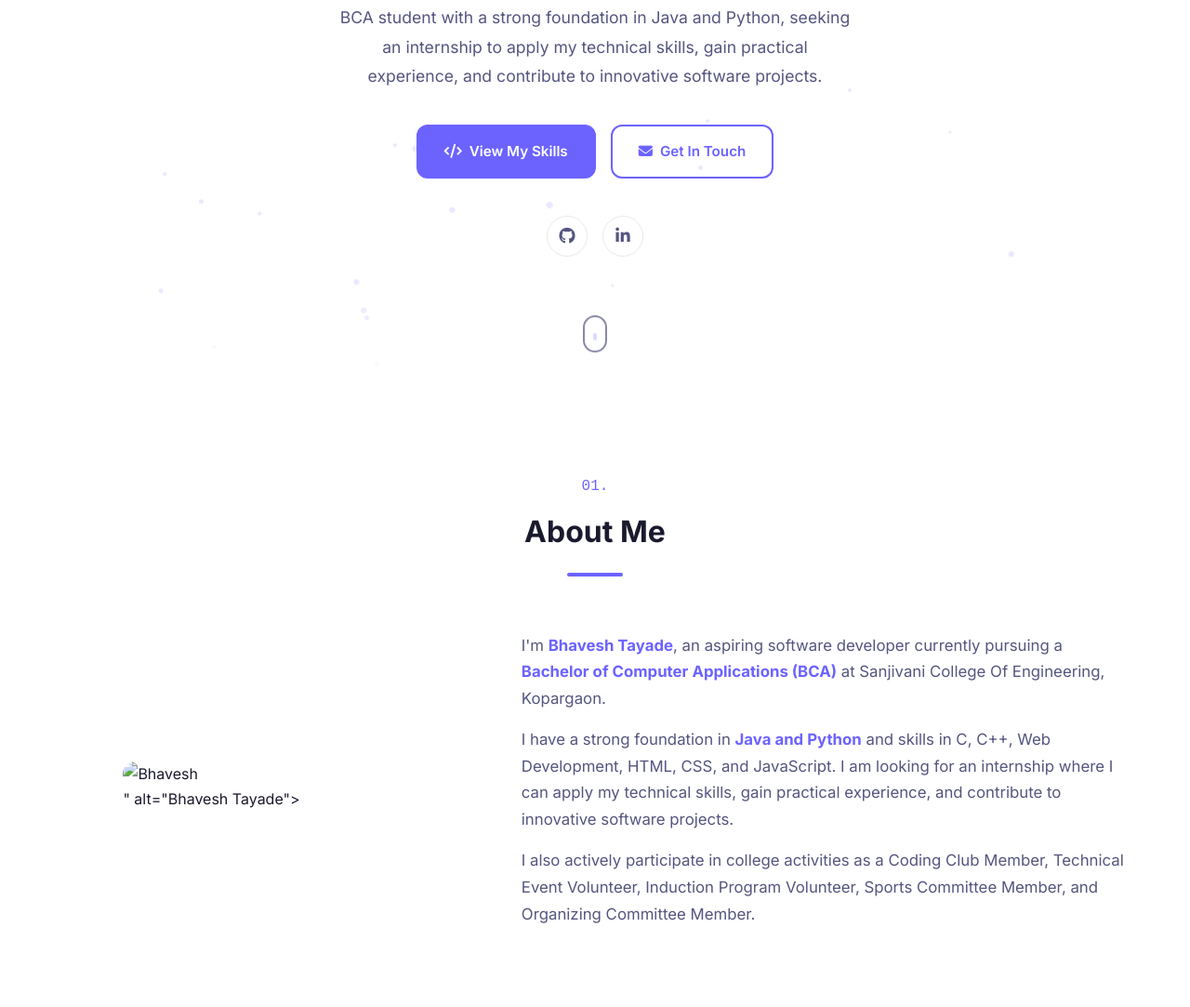
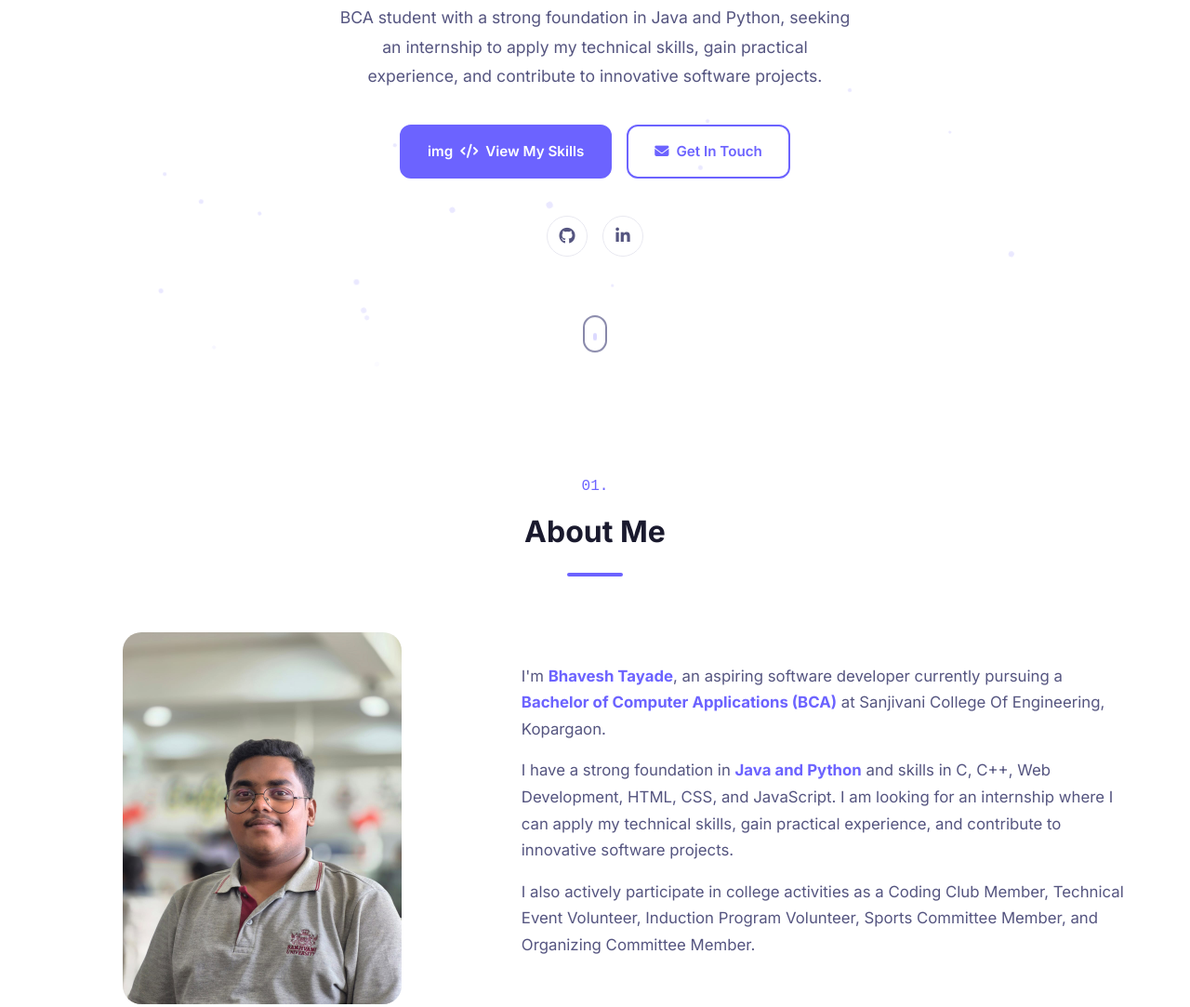
Before and after one commit to tayadebhavesh2007-cpu/portfolio, a plain HTML site: page index.html in a window 1280 px wide. Shown: the part 390-1473 px from the top of the page at 93% size. Drawn offline with Linux system fonts and the light colour scheme.

Commit message:
Update index.html

```diff
--- a/index.html
+++ b/index.html
@@ -39,7 +39,7 @@
                 gain practical experience, and contribute to innovative software projects.
             </p>
            <div class="hero-buttons animate-fade-up delay-4">
-    <a href="#skills" class="btn btn-primary">
+    <a href="#skills" class="btn btn-primary">img
         <i class="fas fa-code"></i> View My Skills
     </a>
 
@@ -77,7 +77,9 @@
             <div class="about-grid">
                 <div class="about-image" data-aos>
                     <div class="image-wrapper">
-                        <div class="image-placeholder"><img src="profile.jpg" alt="Bhavesh">" alt="Bhavesh Tayade"></div>
+                        <div class="image-placeholder">
+    <img src="profile.jpeg" alt="Bhavesh Tayade">
+</div>
                         <div class="image-border"></div>
                     </div>
                 </div>
```
